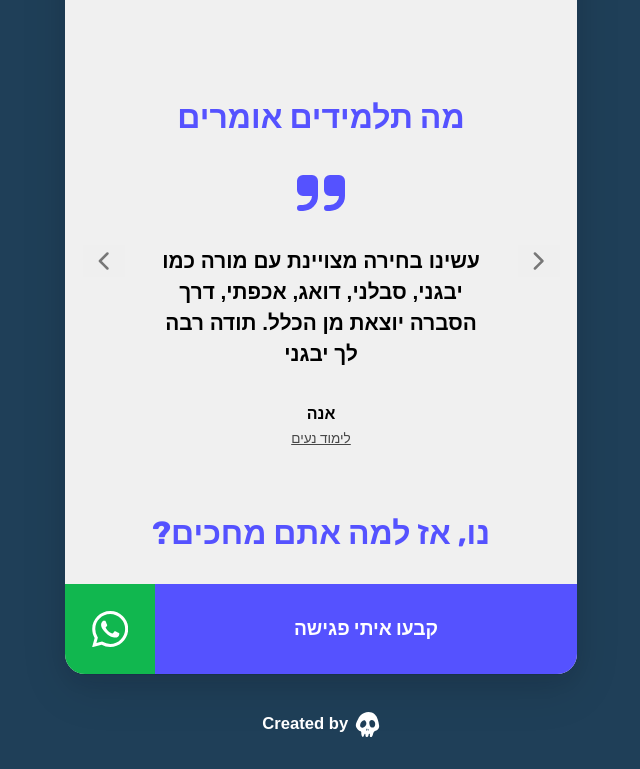
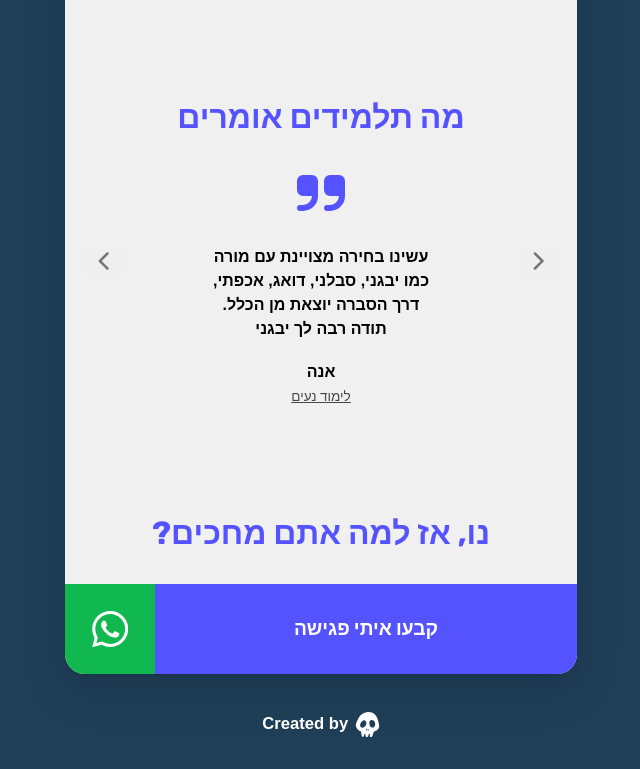
Before and after one commit to Darkryhr/goland-math, a website built with Vite: page index.html in a window 1280 px wide. Shown: the part 1252-2021 px from the top of the page, without its empty margins (319-959 px from the left). Built offline with nearby package versions, Linux system fonts and the light colour scheme; files whose address does not match are found by name; a web font is replaced by a local one.

Commit message:
slides overflow

```diff
--- a/src/style.scss
+++ b/src/style.scss
@@ -225,22 +225,27 @@ main {
     margin: 1em 0;
     width: 70%;
     position: relative;
-    height: 400px;
+    justify-content: center;
+    height: clamp(330px, 400px, 500px);
     p {
-      width: 100%;
       font-weight: 800;
+      font-size: 0.9em;
+      @include respond-to('small') {
+        font-size: 1em;
+      }
+    }
+
+    @include respond-to('small') {
+      width: 70%;
     }
 
     .quote {
       flex-direction: column;
       align-items: center;
       justify-content: space-between;
-      min-height: 330px;
       padding: 0 1em;
       position: absolute;
-      // transform: translateX(-50%);
       opacity: 0;
-
       transition: all 0.65s ease-in-out;
 
       svg {
@@ -258,7 +263,7 @@ main {
         flex-direction: row-reverse;
         justify-content: center;
         align-items: center;
-        margin-top: 2em;
+        margin-top: 1.2em;
         svg {
           height: 20px;
           width: 20px;
@@ -295,7 +300,7 @@ main {
       width: 133%;
       justify-content: space-between;
       left: 50%;
-      top: 50%;
+      top: 60%;
       transform: translateX(-50%) translateY(-50%);
       button {
         border: none;
@@ -306,6 +311,14 @@ main {
           height: 30px;
         }
       }
+
+      @include respond-to('small') {
+        top: 50%;
+      }
+    }
+
+    @include respond-to('small') {
+      height: 400px;
     }
   }
 }
@@ -503,6 +516,10 @@ main {
       }
     }
   }
+
+  @include respond-to('small') {
+    margin-top: 0;
+  }
 }
 
 footer {
```
